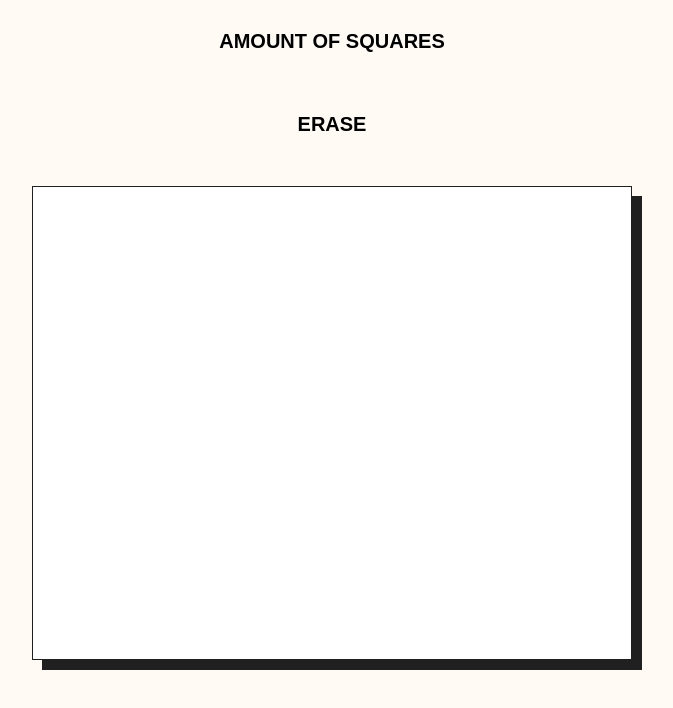
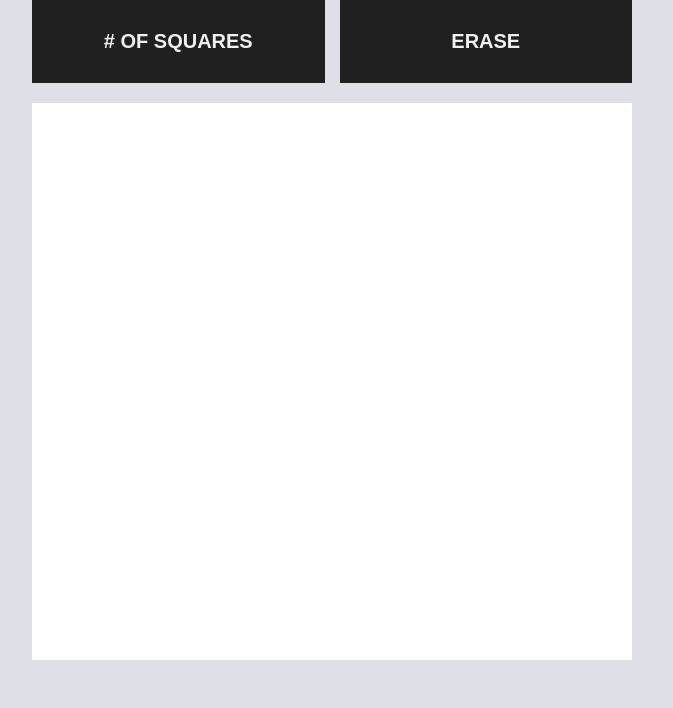
Before and after one commit to ideen-los/etch-a-sketch, a plain HTML site: page index.html in a window 1280 px wide. Shown: the whole page, without its empty margins (308-981 px from the left). Drawn offline with Linux system fonts and the light colour scheme.

Commit message:
MAIN: edit stuff

```diff
--- a/css/style.css
+++ b/css/style.css
@@ -14,7 +14,7 @@ body {
   justify-content: center;
   align-items: center;
   height: 100vh;
-  background-color: #fffaf4;
+  background-color: #dfdfe8;
   padding-bottom: 140px;
 }
 
@@ -25,9 +25,8 @@ body {
   height: 600px;
   margin-top: 20px;
   border: solid #212020;
-  border-width: 1px;
+  border-width: 0;
   cursor: pointer;
-  box-shadow: 10px 10px #212020;
   background-color: #fff;
 }
 
@@ -45,9 +44,17 @@ body {
   border-color: coral;
 }
 
+.button-container {
+  display: flex;
+  width: 600px;
+  gap: 15px;
+}
+
 button {
+  width: 50%;
   border: 0;
-  background-color: transparent;
+  background-color: #212020;
+  color: #f0f0f0;
   padding: 30px 50px;
   cursor: pointer;
   text-transform: uppercase;
@@ -56,6 +63,6 @@ button {
 }
 
 button:hover {
-  background-color: #212020;
-  color: #fff;
+  background-color: #fff;
+  color: #212020;
 }
--- a/index.html
+++ b/index.html
@@ -7,8 +7,11 @@
     <link rel="stylesheet" href="css/style.css" />
   </head>
   <body>
-    <button class="button">Amount of Squares</button>
-    <button class="button-erase">Erase</button>
+    <div class="button-container">
+      <button class="button"># of Squares</button>
+      <button class="button-erase">Erase</button>
+    </div>
+
     <div id="container"></div>
 
     <script src="js/etch-a-sketch.js"></script>
```
